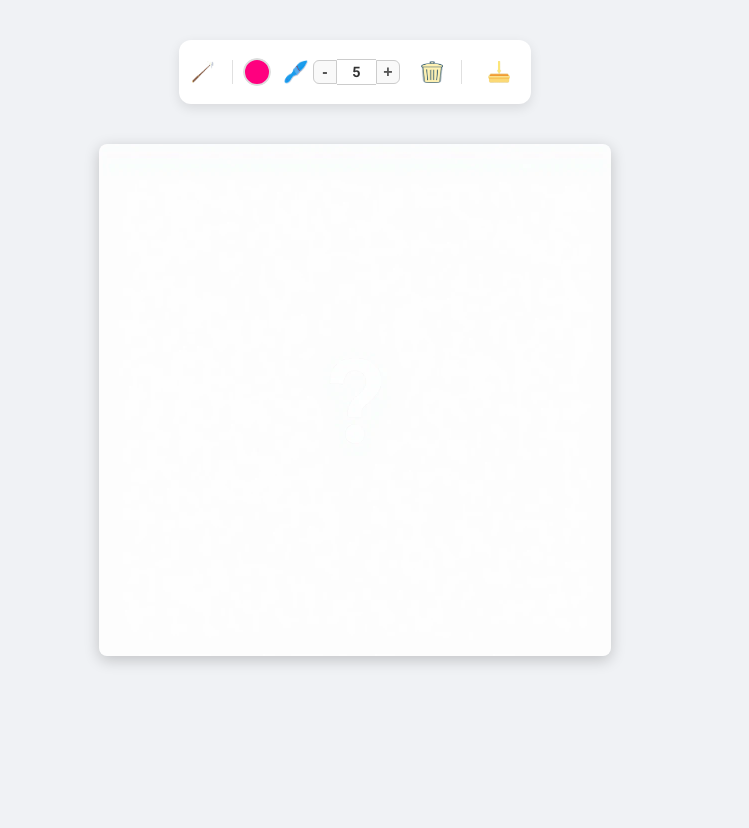
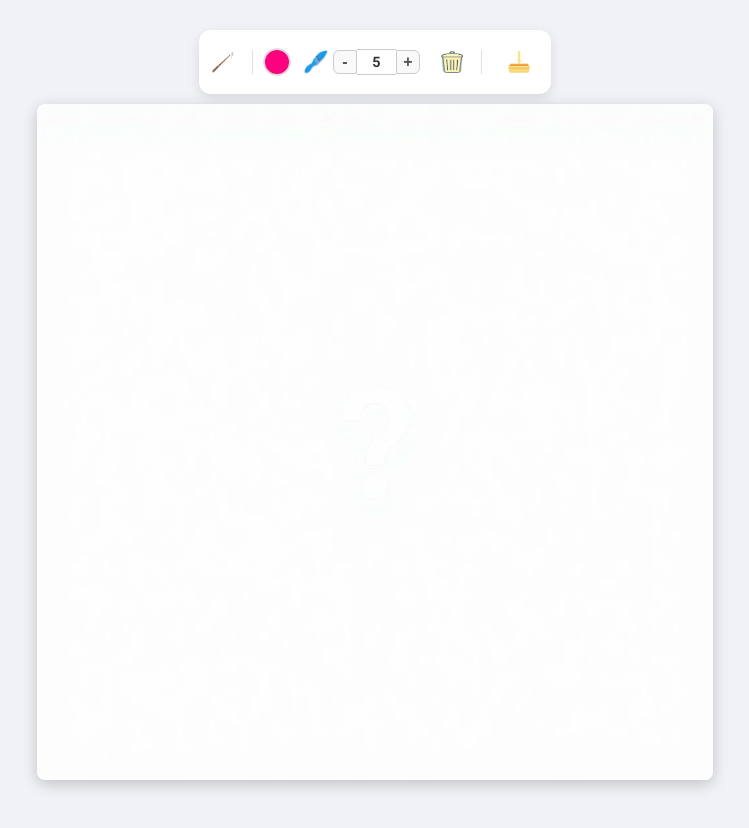
Before and after one commit to websimapi/websim-ai-manga-tracer, a plain HTML site: page index.html in a window 1280 px wide. Shown: the whole page, without its empty margins (285-1034 px from the left). Before the commit the page ends 800 px from the top, so only its background shows below. Drawn offline with nearby package versions, Linux system fonts and the light colour scheme.

Commit message:
v9: Make thevinage container thebproper width height availability so its easier to draw on

```diff
--- a/index.html
+++ b/index.html
@@ -2,12 +2,13 @@
 <html lang="en">
 <head>
     <meta charset="UTF-8">
-    <meta name="viewport" content="width=device-width, initial-scale=1.0">
+    <meta name="viewport" content="width=device-width, initial-scale=1.0, user-scalable=no">
     <title>AI Manga Tracer</title>
     <link rel="stylesheet" href="https://fonts.googleapis.com/css2?family=Roboto:wght@400;700&display=swap">
     <link rel="stylesheet" href="style.css">
 </head>
 <body>
+    <div class="main-container">
         <div class="controls">
             <button id="generate-btn" title="Generate New Character">
                 <img src="magic-wand.png" alt="Generate" width="24" height="24">
@@ -47,6 +48,7 @@
                 <p>Generating your character...</p>
             </div>
         </div>
+    </div>
 
     <script type="importmap">
       {
--- a/script.js
+++ b/script.js
@@ -13,15 +13,33 @@ const ctx = canvas.getContext('2d');
 const referenceImage = document.getElementById('reference-image');
 const loadingIndicator = document.getElementById('loading-indicator');
 const canvasContainer = document.getElementById('canvas-container');
+const controls = document.querySelector('.controls');
 
 let isDrawing = false;
 let lastX = 0;
 let lastY = 0;
 
-function resizeCanvas() {
-    const { width, height } = canvasContainer.getBoundingClientRect();
-    canvas.width = width;
-    canvas.height = height;
+function resizeAndPositionCanvas() {
+    // Set a baseline for vertical gap
+    const verticalGap = 20;
+
+    // Calculate available dimensions for the canvas
+    const availableWidth = window.innerWidth - 20; // 10px padding on each side
+    const controlsRect = controls.getBoundingClientRect();
+    const availableHeight = window.innerHeight - controlsRect.bottom - verticalGap - 10; // 10px bottom padding
+
+    // Determine the size of the square canvas (max size that fits)
+    const size = Math.floor(Math.min(availableWidth, availableHeight));
+
+    // Apply the new size to the canvas container
+    canvasContainer.style.width = `${size}px`;
+    canvasContainer.style.height = `${size}px`;
+
+    // Update the canvas rendering resolution
+    canvas.width = size;
+    canvas.height = size;
+
+    // Redraw or re-apply styles as needed
     ctx.lineCap = 'round';
     ctx.lineJoin = 'round';
     updateBrush();
@@ -157,7 +175,7 @@ canvas.addEventListener('touchend', stopDrawing);
 
 // Initial Setup
 window.addEventListener('load', () => {
-    resizeCanvas();
+    resizeAndPositionCanvas();
     updateBrush();
 });
-window.addEventListener('resize', resizeCanvas);
+window.addEventListener('resize', resizeAndPositionCanvas);
--- a/style.css
+++ b/style.css
@@ -1,9 +1,18 @@
+html, body {
+    height: 100%;
+    margin: 0;
+    padding: 0;
+    overflow: hidden; /* Prevent scrolling */
+    -webkit-tap-highlight-color: transparent; /* Disable tap highlight on mobile */
+}
+
 body {
     font-family: 'Roboto', sans-serif;
     background-color: #f0f2f5;
     color: #333;
+    -webkit-font-smoothing: antialiased;
+    -moz-osx-font-smoothing: grayscale;
     text-align: center;
-    margin: 0;
     padding: 20px;
 }
 
@@ -21,8 +30,19 @@ body {
     margin-bottom: 20px;
 }
 
+.main-container {
+    display: flex;
+    flex-direction: column;
+    height: 100vh;
+    width: 100vw;
+    padding: 10px;
+    box-sizing: border-box;
+    align-items: center; /* Center children horizontally */
+    gap: 10px;
+}
+
 .controls {
-    margin: 20px auto;
+    margin: 0;
     padding: 5px;
     background-color: #fff;
     border-radius: 12px;
@@ -35,6 +55,7 @@ body {
     flex-wrap: nowrap;
     overflow-x: auto;
     -webkit-overflow-scrolling: touch;
+    flex-shrink: 0; /* Prevent controls from shrinking */
 }
 
 .tool {
@@ -169,11 +190,9 @@ input[type="color"]::-moz-color-swatch {
 }
 
 #canvas-container {
-    margin: 20px auto;
+    margin: 0; /* No margin needed with flexbox centering */
     position: relative;
-    width: 90%;
-    max-width: 512px;
-    aspect-ratio: 1 / 1;
+    /* width and height are now set by JS */
     box-shadow: 0 4px 15px rgba(0, 0, 0, 0.2);
     border-radius: 8px;
     overflow: hidden; /* Ensures canvas doesn't overflow the rounded corners */
@@ -195,6 +214,7 @@ input[type="color"]::-moz-color-swatch {
 
 #reference-image {
     background-color: #fff;
+    object-fit: contain; /* Ensure the reference image scales properly */
 }
 
 .hidden {
@@ -234,8 +254,8 @@ input[type="color"]::-moz-color-swatch {
 }
 
 @media (max-width: 768px) {
-    body {
-        padding: 10px;
+    .main-container {
+        gap: 10px;
     }
 
     .controls {
```
Lines whose indentation alone changed are shown as unchanged.
